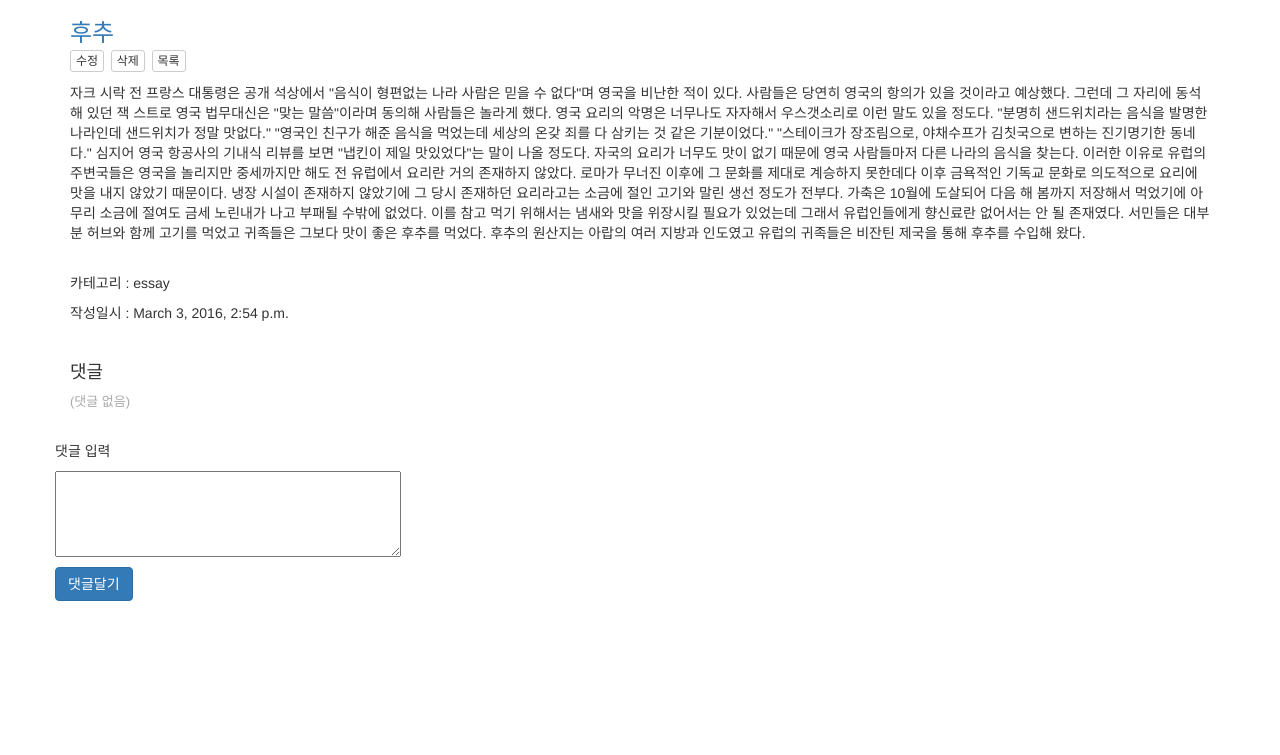
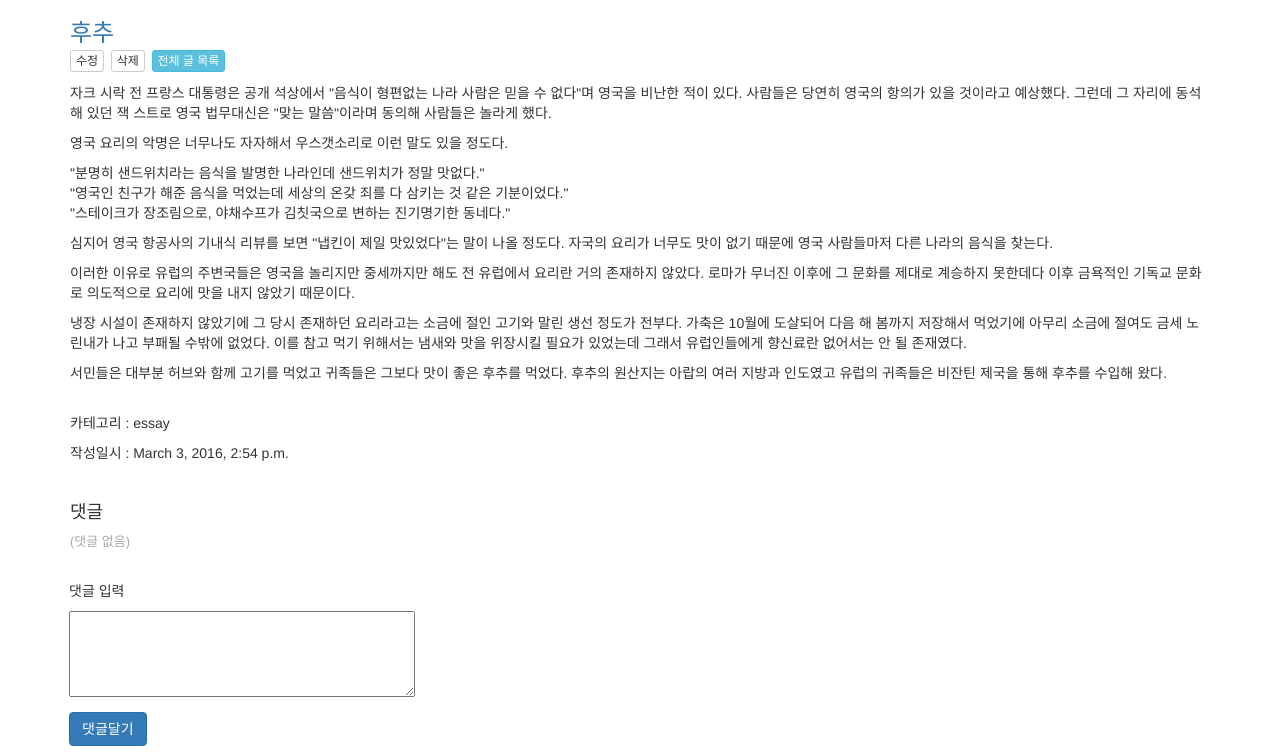
Before and after one commit to jakehdchoi/instablog, a Django app: page /post/25/ in a window 1280 px wide. Shown: the top 755 px of the page. Run offline with Django 3.2, Linux system fonts and the light colour scheme; data comes from the database, SQL or seed files in the repository; both versions use the stored data as it was after the commit; some libraries are stand-ins or nearby versions.

Commit message:
제목 입력여부 검사 기능 추가 포스팅 줄바꿈 인식 댓글 줄바꿈 인식

```diff
--- a/blog/templates/edit_post.html
+++ b/blog/templates/edit_post.html
@@ -7,7 +7,7 @@
         <form method="POST" action="" class="form-horizontal">
             {% csrf_token %}
             <br><div class="form-group form-group-sm">
-            <p>
+            <p>카테고리:
                 <select name="category">
                 {% for category in categories %}
                 <option value="{{ category.pk }}">{{ category.cat }}</option>
--- a/blog/templates/list_comments.html
+++ b/blog/templates/list_comments.html
@@ -2,11 +2,11 @@
           <br><h4>댓글</h4>
             {% for comment in comments %}
             <div>
-            <div style="display:inline" class="comment_info">{{ comment.user }} <font size=1>({{ comment.created_at }})</font></div>
-            <div style="display:inline" class="comment_content"><font size=2>{{ comment.content }}</font></div>
+                <div style="display:inline" class="comment_info">{{ comment.user }} <font color=darkgrey size=1>{{ comment.created_at }} |</font></div>
                 <a href="{% url 'delete_comment' pk=comment.pk %}">
                     <button type="button" class="btn btn-link btn-xs">댓글삭제</button>
                 </a>
+                <div style="display:inline" class="comment_content"><font size=2>{{ comment.content | linebreaks }}</font></div>
             </div>
 
             {% empty %}
--- a/blog/templates/view_post.html
+++ b/blog/templates/view_post.html
@@ -14,13 +14,13 @@
               <button type="button" class="btn btn-default btn-xs">삭제</button>
           </a>
           <a href="{% url 'list_posts' %}">
-              <button type="button" class="btn btn-default btn-xs">목록</button>
+              <button type="button" class="btn btn-info btn-xs">전체 글 목록</button>
           </a>
       </div>
     </h3>
 
     <div class="post_content">
-        <p>{{ post.content }}</p>
+        <p>{{ post.content | linebreaks | default:"내용 없음."  }}</p> <!-- linebreaks로 엔터를 살릴 수 있다 -->
     </div><br>
 
     <div>
@@ -36,18 +36,19 @@
 
 <form method="POST" action="" class="form-horizontal">
     {% csrf_token %}
+
     <div class="form-group form-group-sm">
 
-        <p>댓글 입력</p>
-
+        <p>&emsp;댓글 입력</p>
         <p>
-            <textarea rows="4" cols="40" name="content"></textarea>
+        &emsp;<textarea rows="4" cols="40" name="content"></textarea>
         </p>
 
         <p>
-        {% bootstrap_button "댓글달기" button_type="submit" button_class="btn-primary" %}
+        &emsp;{% bootstrap_button "댓글달기" button_type="submit" button_class="btn-primary" %}
         </p>
-  </div>
+    </div>
+
 </form>
 
 {% endblock %}
--- a/blog/views.py
+++ b/blog/views.py
@@ -1,5 +1,5 @@
 from django.shortcuts import render, get_object_or_404, redirect
-from django.http import HttpResponse
+from django.http import HttpResponse, Http404
 from django.core.paginator import Paginator, PageNotAnInteger, EmptyPage
 
 from .models import Post, Comment, Category, Tag
@@ -12,7 +12,7 @@ def hello_with_template(request):
     return render(request, 'hello.html')
 
 def list_posts(request):
-    per_page = 5
+    per_page = 4
     current_page = int(request.GET.get('page', 1)) # page가 있으면 값을 가져오고 없으면 1을 가져온다.
 
     all_posts = Post.objects.select_related().prefetch_related().all()
@@ -24,6 +24,7 @@ def list_posts(request):
         pg = pagi.page(1)
     except EmptyPage:
         pg = []
+        raise Http404 # 404 에러 페이지로 이동
 
     return render(request, 'list_posts.html', {
         'posts': pg,
@@ -58,14 +59,18 @@ def create_post(request):
         pass
     elif request.method == 'POST':
         new_post = Post()
-        new_post.title = request.POST.get('title') # 사용자가 잘못된 입력값을 주는 경우 예외처리를 좀 생각해 보자. 서버에서 검증하는 방법.
+        new_post.title = request.POST.get('title')
         new_post.content = request.POST.get('content')
 
         category_pk = request.POST.get('category')
         category = get_object_or_404(Category, pk=category_pk)
         new_post.category = category
-        new_post.save()
-        return redirect('view_post', pk=new_post.pk)
+
+        if new_post.title == "": # 제목을 입력하지 않으면 404 페이지가 뜨도록 했다.. 그러면 뒤로 돌아 가겠지..
+            raise Http404("제목을 입력하세요!")
+        else:
+            new_post.save()
+            return redirect('view_post', pk=new_post.pk)
 
     return render(request, 'create_post.html', {
         'categories': categories,
```
Also changed, not shown: blog/templates/list_posts.html (+10 -5 lines), db.sqlite3.
